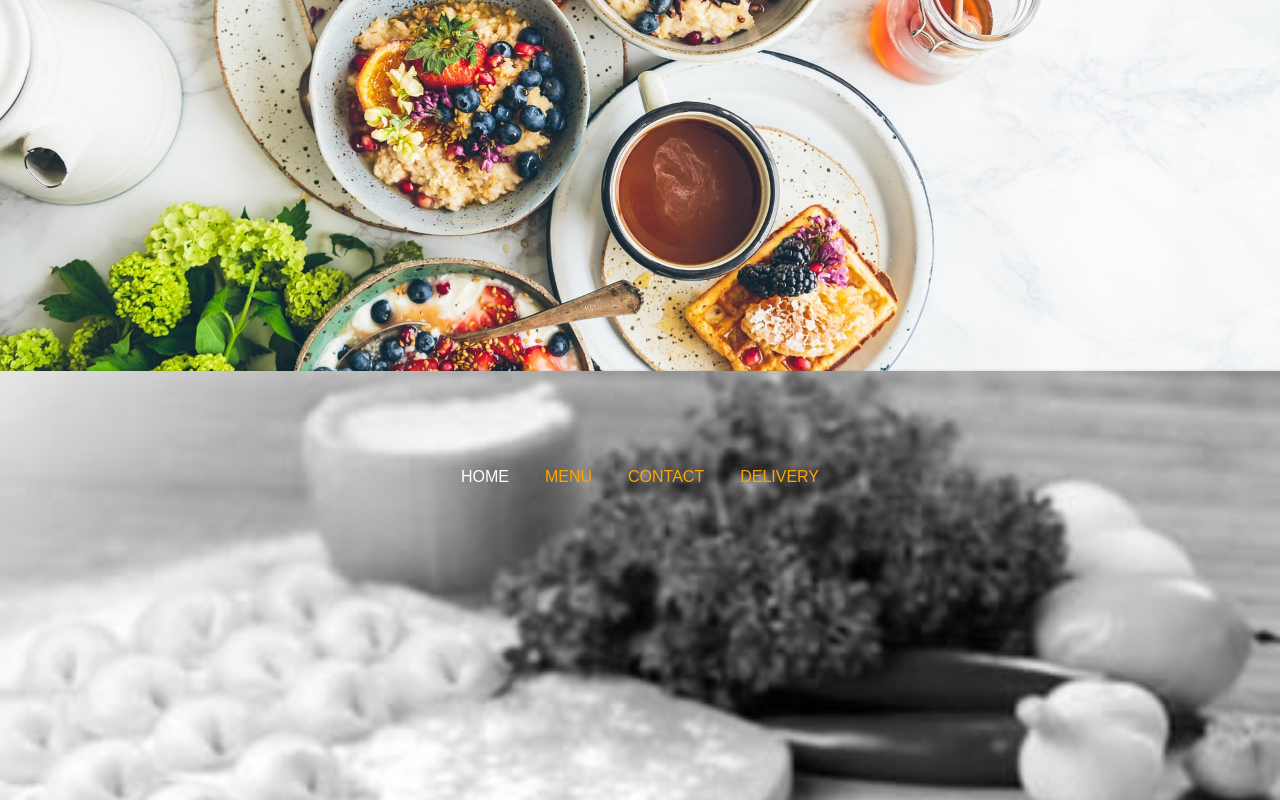
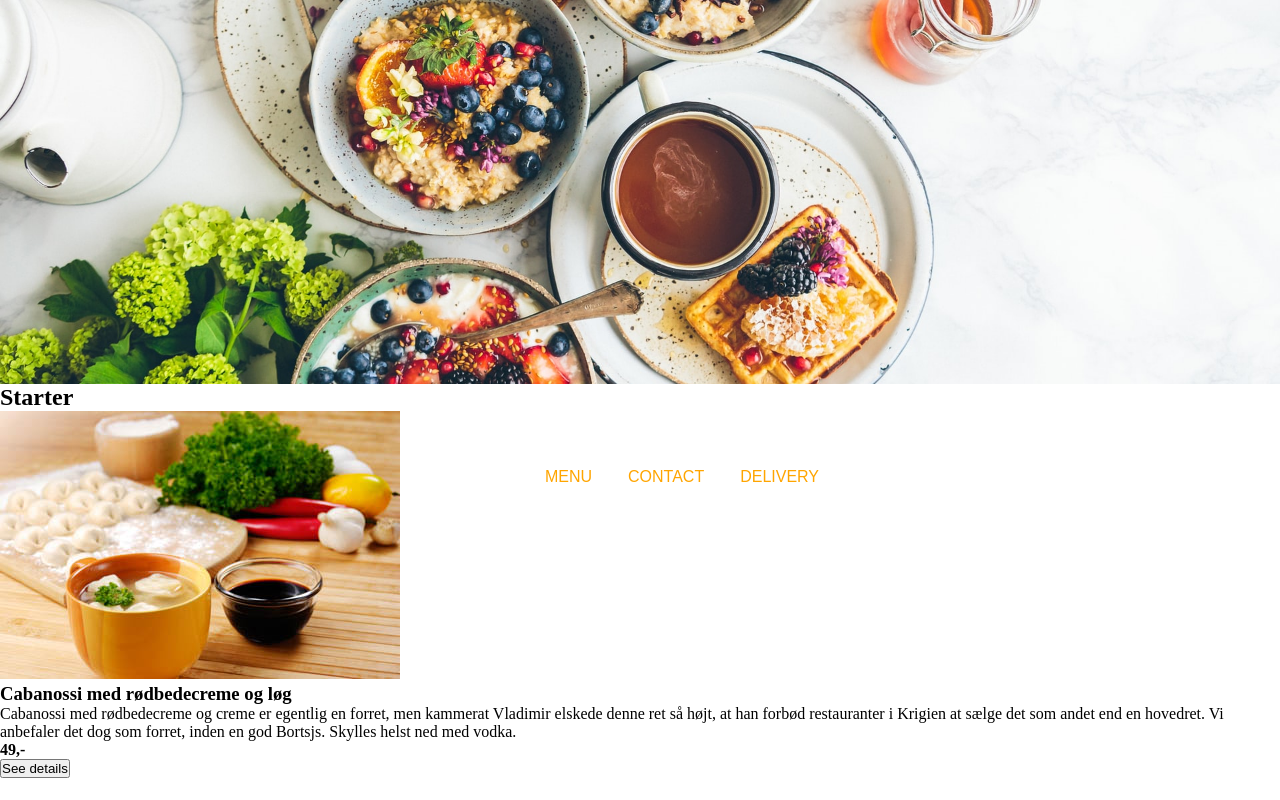
Before and after one commit to antoniapuspan/Petrograd, a plain HTML site: page index.html in a window 1280 px wide. Shown: the top 800 px of the page. Drawn offline with Linux system fonts and the light colour scheme; a script that the page names is missing.

Commit message:
Revert "template"
This reverts commit 8ebc452f778b75cf6a48a78746149d72095d2838.

```diff
--- a/index.html
+++ b/index.html
@@ -32,18 +32,6 @@
     <main class="productlist">
         <section id="starter">
             <h2>Starter</h2>
-            <template id="porductTemplate">
-                <article class="product">
-                    <img src="imgs/small/rodbede-cabanossi-sm.jpg" alt="" />
-                    <section class="productbody">
-                        <h3 class="data_name">Cabanossi med rødbedecreme og løg</h3>
-                        <p>Cabanossi med rødbedecreme og creme er egentlig en forret, men kammerat Vladimir elskede denne ret så højt, at han forbød restauranter i Krigien at sælge det som andet end en hovedret. Vi anbefaler det dog som forret, inden en god Bortsjs. Skylles helst ned med vodka.
-                        </p>
-                        <h4 class="data_price">49,-</h4>
-                        <button>See details</button>
-                    </section>
-                </article>
-            </template>
             <article class="product">
                 <img src="imgs/small/rodbede-cabanossi-sm.jpg" alt="" />
                 <section class="productbody">
--- a/script.js
+++ /dev/null
@@ -1,27 +0,0 @@
-//fetch data
-fetch("https://kea-alt-del.dk/t5/api/productlist")
-.then(function(response ){
-    console.log(response)
-    return response.json();
- })
- .then(function(data){
-    console.log(data)
-})
-//console.log(data)
-//loop trough products
-
-//finding the template
-
-//clone the template
-
-//fill in the template
-
-//append
-
-/*const name="Jonas";
-function hi(){
-    const name2="Lasse";
-    console.log(name1, name2)
-}
-
-console.log(name1, name2)
--- a/style.css
+++ b/style.css
@@ -1,10 +1,6 @@
 * {
     margin: 0;
     padding: 0;
-}
-img {
-  max-width: 100%;
-  height: auto;
 }
 body {
     margin: 0;
@@ -23,7 +19,7 @@ header {
 }
 
 .hero-image {
-    background-image: url(imgs/hero-img2.jpg);
+   background-image: url(imgs/hero-img2.jpg);
     height: 100%;
     background-position: center;
     background-repeat: no-repeat;
@@ -35,49 +31,3 @@ header {
 
 
 }
-
-.productlist img {
-  filter: grayscale(100%);
-  transition: all 0.4s;
-}
-
-.product:hover img {
-  filter: grayscale(30%);
-}
-
-.productlist > section > h2 {
-    grid-column: 1/-1;
-    margin-bottom: -40px;
-}
-
-.product {
-  display: flex;
-  flex-direction: column;
-  background: rgba(255, 255, 255, 1);
-  box-shadow: 3px 3px 5px #000000ab;
-  position: relative;
-}
-
-.product p {
-  color: var(--font-color-secondary);
-  font-size: 1rem;
-  line-height: 1.5rem;
-}
-
-.productbody {
-  display: flex;
-  flex: auto;
-  flex-direction: column;
-  justify-content: space-between;
-  padding: 1em;
-}
-
-.productbody button {
-  margin-top: auto;
-  background-color: var(--secondary-light);
-  color: #fff;
-  border: 0;
-  padding: 8px;
-  font-size: 1.3rem;
-  cursor: pointer;
-}
```
Also changed, not shown: 1 other file.
